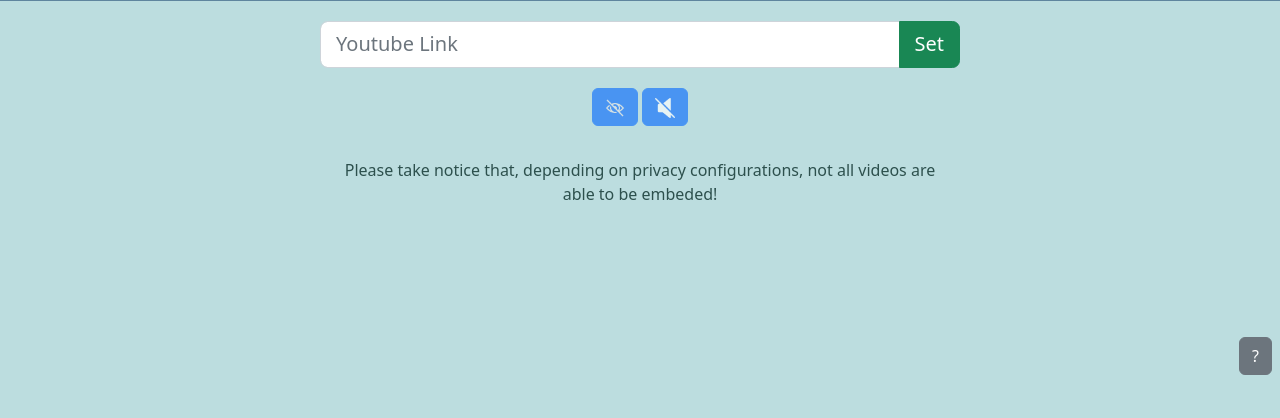
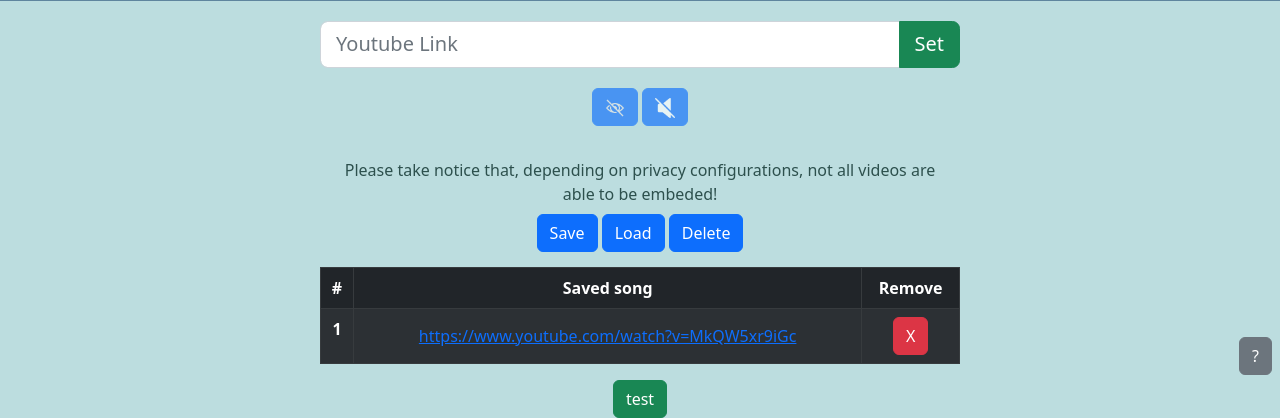
Before and after one commit to RichardRosenblat/music-timer, a PHP site: page / in a window 1280 px wide. Shown: the part 401-819 px from the top of the page. Before the commit the page ends 776 px from the top, so only its background shows below. Run offline with PHP 8.4, Linux system fonts and the light colour scheme.

Commit message:
creating basic functions

```diff
--- a/index.html
+++ b/index.html
@@ -23,10 +23,12 @@
                 <h1 id="display_minutes">00</h1>
                 <h1 id="display" class="mx-1">:</h1>
                 <h1 id="display_seconds">00</h1>
-                <img src="assets/images/lock.png" id="lock_image" class="hidden img" title="Display is locked for entering number from keyboard"
+                <img src="assets/images/lock.png" id="lock_image" class="hidden img"
+                    title="Display is locked for entering number from keyboard"
                     alt="Display is locked for entering number from keyboard"">
             </div>
-            <button type="button" id="start" class="btn btn-primary mx-1" onclick="States.CycleStates()">Start</button>
+            <button type=" button" id="start" class="btn btn-primary mx-1"
+                    onclick="States.CycleStates()">Start</button>
                 <button type="button" id="clear" class="btn btn-danger mx-1"
                     onclick="States.ChangeStatesTo('idle')">Clear</button>
             </div>
@@ -60,13 +62,58 @@
                         type="button">Set</button>
                 </div>
             </div>
-        <button class="btn btn-primary" onclick="Display.ToggleVideo()" disabled id="hide_show_button" type="button"><img id="hide_show_img" class="reverse_img" src="./assets/images/hide.png"></img></button>
-        <button class="btn btn-primary" onclick="Video.ToggleMute()" disabled id="mute_sound_button" type="button"><img id="mute_sound_img" class="reverse_img" src="./assets/images/mute.png"></img></button>
+            <div class="mb-2">
+                <button class="btn btn-primary" onclick="Display.ToggleVideo()" disabled id="hide_show_button"
+                    type="button"><img id="hide_show_img" class="reverse_img"
+                        src="./assets/images/hide.png"></img></button>
+                <button class="btn btn-primary" onclick="Video.ToggleMute()" disabled id="mute_sound_button"
+                    type="button"><img id="mute_sound_img" class="reverse_img"
+                        src="./assets/images/mute.png"></img></button>
+            </div>
+
             <div class="justify-content-center m-2">
                 <h1 id="invalid_video" class="hidden invalid_video alert alert-danger mb-5"> Invalid youtube video!</h1>
                 <div id="player" class="hidden"></div>
-            <h10 class="disclaimer"> <br> Please take notice that, depending on privacy configurations, not all videos
+                <h10 class="disclaimer"> <br> Please take notice that, depending on privacy configurations, not all
+                    videos
                     are able to be embeded!</h10>
+            </div>
+        </div>
+        <div class="center">
+            <div>
+                <button class="btn btn-primary" onclick="SongStorage.Save()" id="save_button"
+                    type="button">Save</button>
+                <button class="btn btn-primary" onclick="SongStorage.Load()" id="load_button"
+                    type="button">Load</button>
+                <button class="btn btn-primary" onclick="SongStorage.Delete()" id="delete_button"
+                    type="button">Delete</button>
+            </div>
+            <div class="table-div">
+                <table class="table table-striped table-hover table-bordered table-dark">
+                    <thead>
+                        <tr>
+                            <th scope="col">#</th>
+                            <th scope="col">Saved song</th>
+                            <th scope="col">Remove</th>
+                        </tr>
+                    </thead>
+                    <tbody id="saves-table-body">
+                        <tr>
+                            <th scope="row">1</th>
+                            <td>
+                                <button type="button" class="btn btn-link" onclick="Buttons.OpenSongLink(this)">
+                                    https://www.youtube.com/watch?v=MkQW5xr9iGc
+                                </button>
+                            </td>
+                            <td>
+                                <button class="btn btn-danger" type="button" onclick="SongStorage.Delete(this)">
+                                    X
+                                </button>
+                            </td>
+                        </tr>
+                    </tbody>
+                </table>
+                <button class="btn btn-success" type="button" onclick="Display.UpdateSavedSongsTable()">test</button>
             </div>
         </div>
         <div class="footer">
--- a/script.js
+++ b/script.js
@@ -3,6 +3,7 @@
 
 var ApplicationState = "idle";
 
+const SONG_SEPARATOR = "#%$"
 var RemainingTime = 0;
 var Player;
 
@@ -15,7 +16,8 @@ function onYouTubeIframeAPIReady() {
 }
 class Application {
     static Load() {
-        Sounds.LoadAlarm()
+        SongStorage.CreateSaveStorageIfInexistent();
+        Sounds.LoadAlarm() ;
 
         var tag = document.createElement('script');
         tag.src = "https://www.youtube.com/iframe_api";
@@ -140,6 +142,10 @@ class Buttons {
         }
         document.getElementById("mute_sound_img").src = "./assets/images/mute.png";
     }
+
+    static OpenSongLink(el){
+        window.open(el.innerHTML,'_blank')
+    }
 }
 
 class Input {
@@ -213,7 +219,7 @@ class Input {
 
         if (document.getElementById("link-label") === document.activeElement) {
             if (key == "Enter") {
-                Video.setVideoDepreciated();
+                Video.setVideo();
             }
             return;
         }
@@ -447,6 +453,45 @@ class Display {
     static HideNegativeSign() {
         document.getElementById("display-negative").classList.add("hidden");
     }
+
+    static GetLinkLabelValue() {
+        return document.getElementById("link-label").value;
+    }
+
+
+    static UpdateSavedSongsTable(){
+        /*
+            get table
+            get read saves
+
+            iterate through saved songs
+                create row
+
+                create first table data
+                    set table data scope to "row"
+                    add i to table data as innerHtml
+                add first table data to row
+
+                create link button
+                    set InnerHtml as saved songs [i]
+                    set classes as "btn btn-link"
+                    set type as "button"
+                    add onclick event listener and set as "Buttons.OpenSongLink(this)"
+                create second table data
+                    add link button as child of second table data
+                add second table data to row
+
+                create delete button
+                    set innerHtml as "X"
+                    set classes as "btn btn-danger"
+                    set type as "button"
+                    add onclick event listener and set as "SongStorage.Delete(this)"
+                create third table data
+                    add delete button as child of third table data
+                add second table data to row
+
+        */
+    }
 }
 
 class Video {
@@ -485,9 +530,8 @@ class Video {
         return !(Player.getVideoUrl() === 'https://www.youtube.com/watch');
     }
 
-    static SetVideo() {
+    static SetVideo(link = Display.GetLinkLabelValue()) {
 
-        const link = document.getElementById("link-label").value;
         let linkType = "invalid";
         let index = 0;
 
@@ -577,6 +621,56 @@ class Sounds {
     }
 }
 
+const CLEAR_SAVE_ON_START = true;
+
+class SongStorage {
+    static CreateSaveStorageIfInexistent(){
+        if (CLEAR_SAVE_ON_START) {
+            localStorage.clear();
+        }
+
+        if (localStorage.savedSongs==null) {
+            localStorage.savedSongs = "";
+        }
+    }
+
+
+    static Save(parameter){
+        localStorage.savedSongs += "foo" + SONG_SEPARATOR
+        console.log(localStorage.savedSongs)
+
+        // if given an array set all array as the saved link
+        // if given a string add string to save storage
+        // if given nothing get string from Display.GetLinkLabelValue()
+        // saveBehaviours[typeof parameter]
+        // array.join(SONG_SEPARATOR)
+
+    }
+
+    static Load(){
+        console.log(SongStorage.Read());
+
+        // go one by one from array and queue them
+        // if link is a playlist it will call the add playlist function
+    }
+
+    static Read(){
+        let result = localStorage.savedSongs.split(SONG_SEPARATOR);
+        result.pop();
+
+        return result;
+    }
+
+    static Delete(el){
+        if (el === undefined) {
+            console.log("Deleting all saved songs");
+            localStorage.savedSongs = "";
+            return;
+        }
+        console.log(el.parentElement.parentElement.children[1].children[0].innerHTML);
+    }
+}
+
 class Help {
     static ToggleHelp() {
         document.getElementById("help_text").classList.toggle("hidden");
--- a/styles.css
+++ b/styles.css
@@ -93,3 +93,14 @@ body {
 .overtimed{
     color:#8b3838
 }
+
+.center{
+    text-align: center;
+}
+
+.table-div{
+    margin-top: 15px;
+    margin-left: auto;
+    margin-right: auto;
+    width: 50%;
+}
```
Lines whose indentation alone changed are shown as unchanged.
